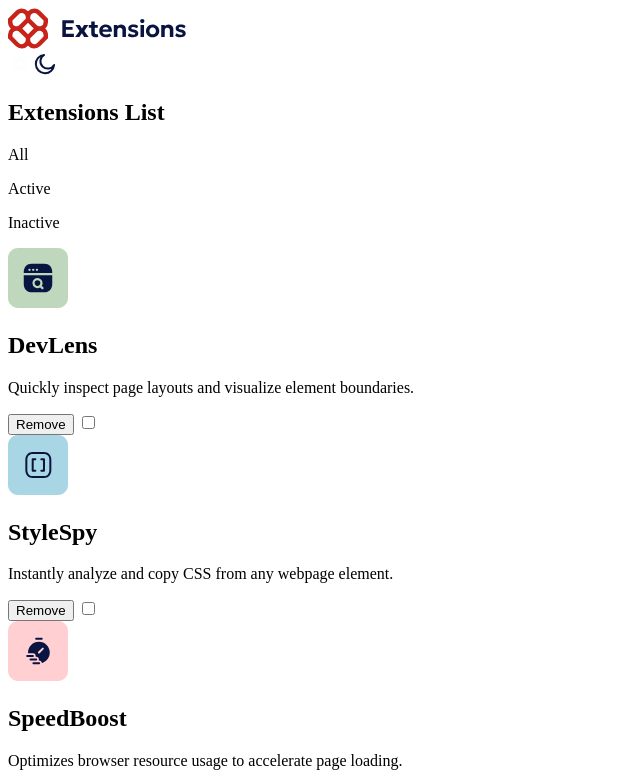
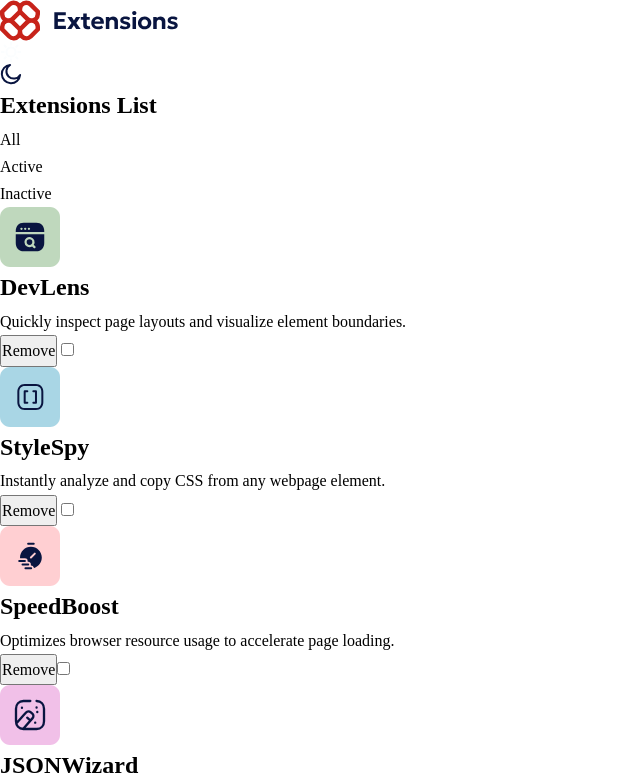
Before and after one commit to quest82/frontendMentor_browser_extension_manager, a plain HTML site: page index.html in a window 1280 px wide. Shown: the top 783 px of the page, without its empty margins (0-640 px from the left). Drawn offline with Linux system fonts and the light colour scheme.

Commit message:
Started the CSS

```diff
--- a/index.html
+++ b/index.html
@@ -10,6 +10,7 @@
 			sizes="32x32"
 			href="./assets/images/favicon-32x32.png"
 		/>
+		<link rel="stylesheet" href="style.css">
 		<title>Frontend Mentor | Browser extensions manager UI</title>
 	</head>
 	<body>
--- /dev/null
+++ b/style.css
@@ -0,0 +1,84 @@
+/*
+FONT IMPORT
+*/
+
+@font-face {
+	font-family: "Noto Sans";
+	src: url(./browser-extensions-manager-ui-main/assets/fonts/NotoSans-VariableFont_wdth_wght.ttf)
+		format("truetype-variations");
+    font-display: swap;
+    font-style: normal;
+    font-size: 0 999;
+}
+
+/*
+CSS RESET
+ */
+
+/*
+  1. Use a more-intuitive box-sizing model.
+  2. Remove default margin
+*/
+
+*,
+*::before,
+*::after {
+	box-sizing: border-box;
+	margin: 0;
+	padding: 0;
+}
+
+/*
+  Typographic tweaks!
+  3. Add accessible line-height
+  4. Improve text rendering
+*/
+body {
+	line-height: 1.7;
+	-webkit-font-smoothing: antialiased;
+}
+
+/*
+  5. Improve media defaults
+*/
+img,
+picture,
+video,
+canvas,
+svg {
+	display: block;
+	max-width: 100%;
+}
+
+/*
+  6. Remove built-in form typography styles
+*/
+input,
+button,
+textarea,
+select {
+	font: inherit;
+}
+
+/*
+  7. Avoid text overflows
+*/
+p,
+h1,
+h2,
+h3,
+h4,
+h5,
+h6 {
+	overflow-wrap: break-word;
+}
+
+/*
+  8. Remove underline from anchor links
+*/
+
+a,
+a:visited,
+a:active {
+	text-decoration: none;
+}
```
Also changed, not shown: 2 other files.
